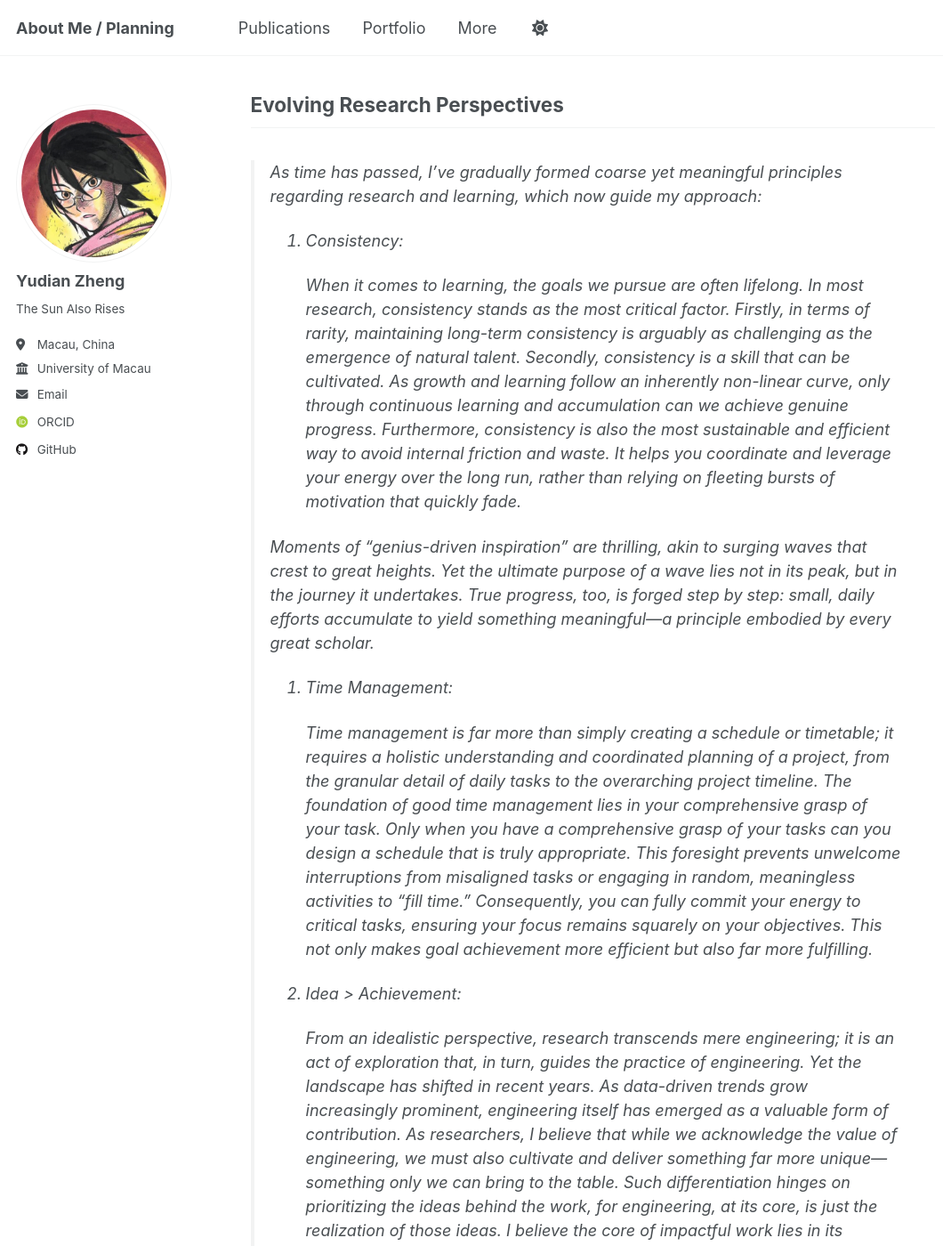
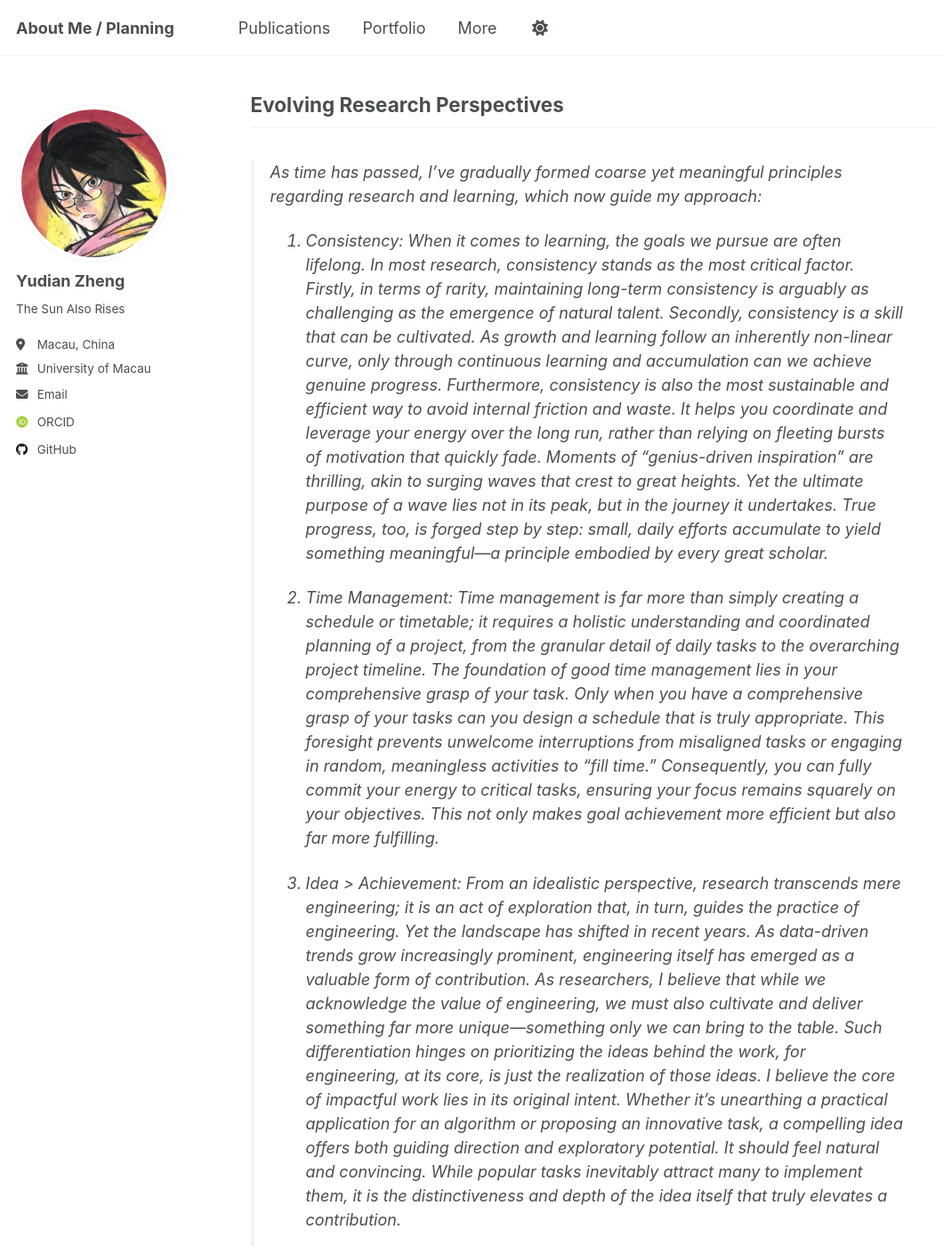
Before and after one commit to yudianzheng/yudianzheng.github.io, a Jekyll site: the page built from _pages/more.md, in a window 1280 px wide and 1400 px high, scrolled down 2422 px. Shown: the whole window at 89% size, without its empty margins (0-1060 px from the left). Built offline with Jekyll 4.4.1, drawn with Linux system fonts in a browser that asks for light colours; some web fonts are replaced; a script that is not in the unit is left out; some of the changed text lies outside the part shown.

Commit message:
update more and about me

```diff
--- a/_pages/more.md
+++ b/_pages/more.md
@@ -37,29 +37,22 @@ This domain represents a 'blue ocean' of untapped potential. Since the precise m
 > As time has passed, I've gradually formed coarse yet meaningful principles regarding research and learning, which now guide my approach:
 >
 > 1. Consistency:
->
->    When it comes to learning, the goals we pursue are often lifelong. In most research, consistency stands as the most critical factor. Firstly, in terms of rarity, maintaining long-term consistency is arguably as challenging as the emergence of natural talent. Secondly, consistency is a skill that can be cultivated. As growth and learning follow an inherently non-linear curve, only through continuous learning and accumulation can we achieve genuine progress. Furthermore, consistency is also the most sustainable and efficient way to avoid internal friction and waste. It helps you coordinate and leverage your energy over the long run, rather than relying on fleeting bursts of motivation that quickly fade.
->
+> When it comes to learning, the goals we pursue are often lifelong. In most research, consistency stands as the most critical factor. Firstly, in terms of rarity, maintaining long-term consistency is arguably as challenging as the emergence of natural talent. Secondly, consistency is a skill that can be cultivated. As growth and learning follow an inherently non-linear curve, only through continuous learning and accumulation can we achieve genuine progress. Furthermore, consistency is also the most sustainable and efficient way to avoid internal friction and waste. It helps you coordinate and leverage your energy over the long run, rather than relying on fleeting bursts of motivation that quickly fade.
 > Moments of "genius-driven inspiration" are thrilling, akin to surging waves that crest to great heights. Yet the ultimate purpose of a wave lies not in its peak, but in the journey it undertakes. True progress, too, is forged step by step: small, daily efforts accumulate to yield something meaningful—a principle embodied by every great scholar.
 >
 > 2. Time Management:
->
->    Time management is far more than simply creating a schedule or timetable; it requires a holistic understanding and coordinated planning of a project, from the granular detail of daily tasks to the overarching project timeline. The foundation of good time management lies in your comprehensive grasp of your task. Only when you have a comprehensive grasp of your tasks can you design a schedule that is truly appropriate. This foresight prevents unwelcome interruptions from misaligned tasks or engaging in random, meaningless activities to "fill time." Consequently, you can fully commit your energy to critical tasks, ensuring your focus remains squarely on your objectives. This not only makes goal achievement more efficient but also far more fulfilling.
+> Time management is far more than simply creating a schedule or timetable; it requires a holistic understanding and coordinated planning of a project, from the granular detail of daily tasks to the overarching project timeline. The foundation of good time management lies in your comprehensive grasp of your task. Only when you have a comprehensive grasp of your tasks can you design a schedule that is truly appropriate. This foresight prevents unwelcome interruptions from misaligned tasks or engaging in random, meaningless activities to "fill time." Consequently, you can fully commit your energy to critical tasks, ensuring your focus remains squarely on your objectives. This not only makes goal achievement more efficient but also far more fulfilling.
 >
 > 3. Idea > Achievement:
->
->    From an idealistic perspective, research transcends mere engineering; it is an act of exploration that, in turn, guides the practice of engineering. Yet the landscape has shifted in recent years. As data-driven trends grow increasingly prominent, engineering itself has emerged as a valuable form of contribution. As researchers, I believe that while we acknowledge the value of engineering, we must also cultivate and deliver something far more unique—something only we can bring to the table. Such differentiation hinges on prioritizing the ideas behind the work, for engineering, at its core, is just the realization of those ideas.
->     I believe the core of impactful work lies in its original intent. Whether it’s unearthing a practical application for an algorithm or proposing an innovative task, a compelling idea offers both guiding direction and exploratory potential. It should feel natural and convincing. While popular tasks inevitably attract many to implement them, it is the distinctiveness and depth of the idea itself that truly elevates a contribution.
+> From an idealistic perspective, research transcends mere engineering; it is an act of exploration that, in turn, guides the practice of engineering. Yet the landscape has shifted in recent years. As data-driven trends grow increasingly prominent, engineering itself has emerged as a valuable form of contribution. As researchers, I believe that while we acknowledge the value of engineering, we must also cultivate and deliver something far more unique—something only we can bring to the table. Such differentiation hinges on prioritizing the ideas behind the work, for engineering, at its core, is just the realization of those ideas.
+> I believe the core of impactful work lies in its original intent. Whether it’s unearthing a practical application for an algorithm or proposing an innovative task, a compelling idea offers both guiding direction and exploratory potential. It should feel natural and convincing. While popular tasks inevitably attract many to implement them, it is the distinctiveness and depth of the idea itself that truly elevates a contribution.
 >
 > 4. Learning by Doing:
->
->    “Idea > Achievement” does not mean valuing ideas over practice in the process of research。On the contrary, hands-on practice and the evolution of ideas function in a synergistic cycle. Only through practice can reasonable ideas be derived, and only good ideas can guide better practices.In research, ideas serve to solve or analyze problems, and these problems are, in turn, discovered and evaluated through practice. Detaching ideas from real-world work renders them as empty fantasies devoid of practical value.
+> “Idea > Achievement” does not mean valuing ideas over practice in the process of research。On the contrary, hands-on practice and the evolution of ideas function in a synergistic cycle. Only through practice can reasonable ideas be derived, and only good ideas can guide better practices.In research, ideas serve to solve or analyze problems, and these problems are, in turn, discovered and evaluated through practice. Detaching ideas from real-world work renders them as empty fantasies devoid of practical value.
 >
 > 5. Designing Experiments:
->
->    Much like time management, experiment design is a reflection of your comprehensive project understanding. A well-designed experiment is characterized by its simplicity, efficiency, and its ability to demonstrate feasibility while facilitating problem analysis. Overly complex or cumbersome experiments unnecessarily hinder progress, leading to wasted time, diminished motivation, and even difficulty in achieving desired outcomes. Conversely, effective experiments are decomposable; breaking them down into small, feedback-driven steps enables real-time adjustments, fostering an efficient, positive cycle of ‘test-learn-improve.’
+> Much like time management, experiment design is a reflection of your comprehensive project understanding. A well-designed experiment is characterized by its simplicity, efficiency, and its ability to demonstrate feasibility while facilitating problem analysis. Overly complex or cumbersome experiments unnecessarily hinder progress, leading to wasted time, diminished motivation, and even difficulty in achieving desired outcomes. Conversely, effective experiments are decomposable; breaking them down into small, feedback-driven steps enables real-time adjustments, fostering an efficient, positive cycle of ‘test-learn-improve.’
 >
 > 6. Knowing When to “Think Hard”:
->
->    In practice, ‘critical thinking’ should be applied strategically. Unnecessary overthinking breeds internal friction, diminishes efficiency, and causes a misalignment between goals and actions, ultimately harming research.
+> In practice, ‘critical thinking’ should be applied strategically. Unnecessary overthinking breeds internal friction, diminishes efficiency, and causes a misalignment between goals and actions, ultimately harming research.
 My advice: Concentrate your deep thinking on experiment design and result analysis. Avoid overcomplicating the experiment itself. If an experiment necessitates continuous ‘hard thinking’ to execute, it likely indicates a flawed or unclear design, excessive convolution, or a lack of essential preparation.
```
